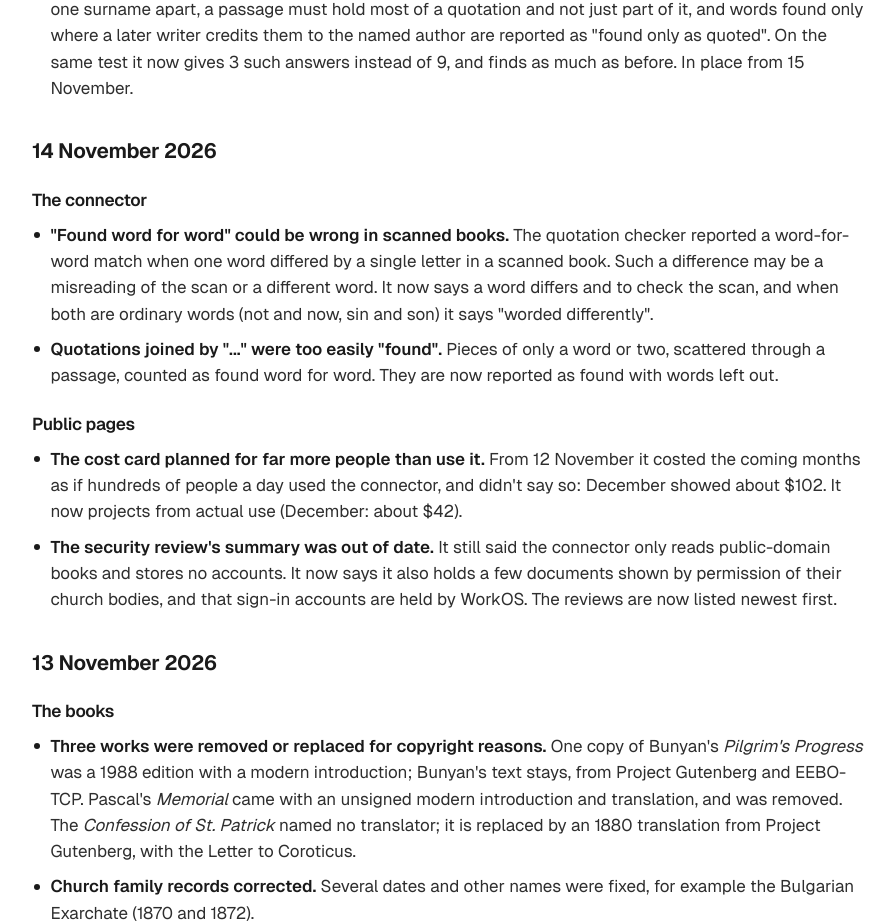
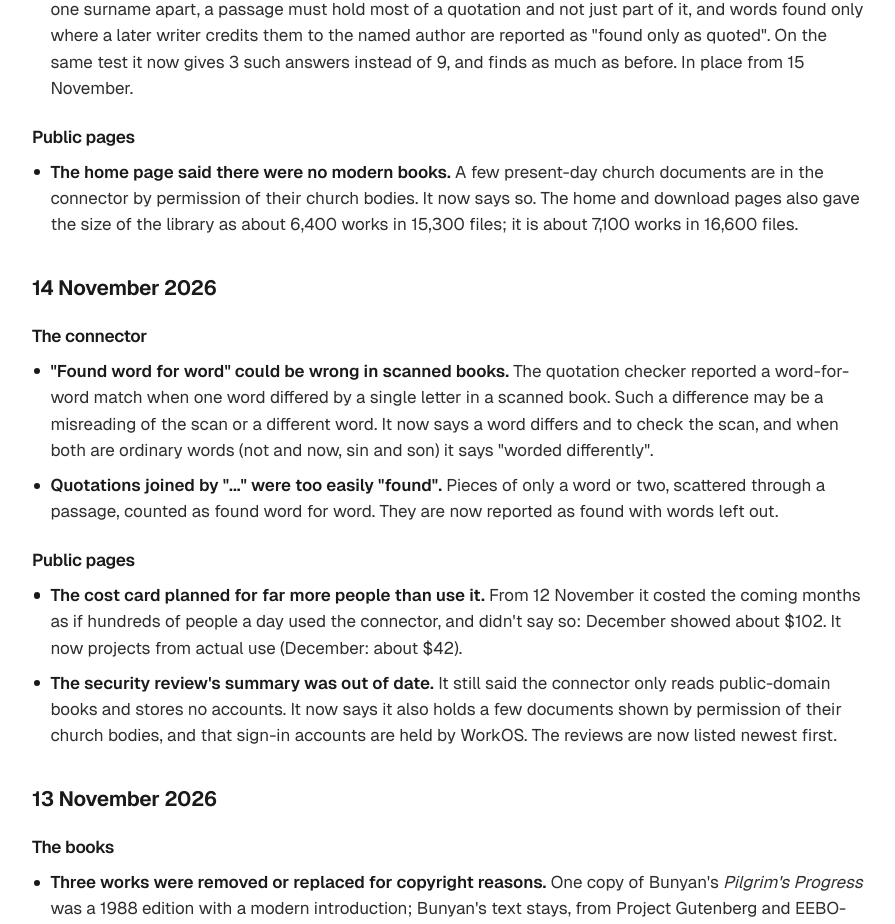
Before and after one commit to Christian-open-library/website, a plain HTML site: page docs/corrections.html in a window 1280 px wide. Shown: the part 1079-2003 px from the top of the page, without its empty margins (192-1087 px from the left). Drawn offline with Linux system fonts and the light colour scheme.

Commit message:
Corrections: the home page said there were no modern books, and gave old counts (15 November)
Co-Authored-By: Claude Opus 5.5 <noreply@anthropic.com>

```diff
--- a/docs/corrections.html
+++ b/docs/corrections.html
@@ -72,6 +72,11 @@
   <li><strong>The quotation checker missed some reworded quotations.</strong> A quotation of common words with a word or two changed could be reported as not found even when the library has it. "Do all the good you can, by all the means you can, in all the ways you can", credited to John Wesley, was not found, though D. L. Moody, Spurgeon and F. B. Meyer have it with two words different. The checker now also looks for short pieces of a quotation close together, and finds it.</li>
   <li><strong>The quotation checker was slow on quotations of very common words, and missed a few more drifted ones.</strong> Hudson Taylor's "God's work done in God's way will never lack God's supply" took the longest of any check, because the words "God's", "will" and "way" are in a third or more of the library. The checker now finds the passages that hold those words close together without ranking the whole library first, which makes that step about four times faster, and it compares 60 passages found by meaning instead of 40. On a new test of 300 slightly changed quotations taken from the library, it finds the right book for 284 (was 281), and it still says "not found" for all 50 lines that are not in the library.</li>
   <li><strong>The quotation checker gave some wrong answers that sounded sure.</strong> Tested on 156 quotations as people really post them, checked by hand against the library, it gave 9 answers that were wrong but sounded certain. Words credited to "Augustine of Hippo" or "M'Cheyne" were reported as "not by" them while the passage shown was from their own books, because those forms of their names matched no author in the library. Lines by present-day writers were reported as found in old books that share only a stock phrase with them, such as "the ultimate goal of the Church". D. L. Moody was credited with a book by his son, Paul D. Moody. And words a later writer gives as someone else's ("Well says Baxter, ...") were reported as "not by" Baxter. Now such names match the library's author, initials keep two writers with one surname apart, a passage must hold most of a quotation and not just part of it, and words found only where a later writer credits them to the named author are reported as "found only as quoted". On the same test it now gives 3 such answers instead of 9, and finds as much as before. In place from 15 November.</li>
+</ul>
+
+<h3>Public pages</h3>
+<ul class="points">
+  <li><strong>The home page said there were no modern books.</strong> A few present-day church documents are in the connector by permission of their church bodies. It now says so. The home and download pages also gave the size of the library as about 6,400 works in 15,300 files; it is about 7,100 works in 16,600 files.</li>
 </ul>
 
 <h2 class="log-date">14 November 2026</h2>
```
Also changed, not shown: src/corrections.html (+5 -0 lines).
